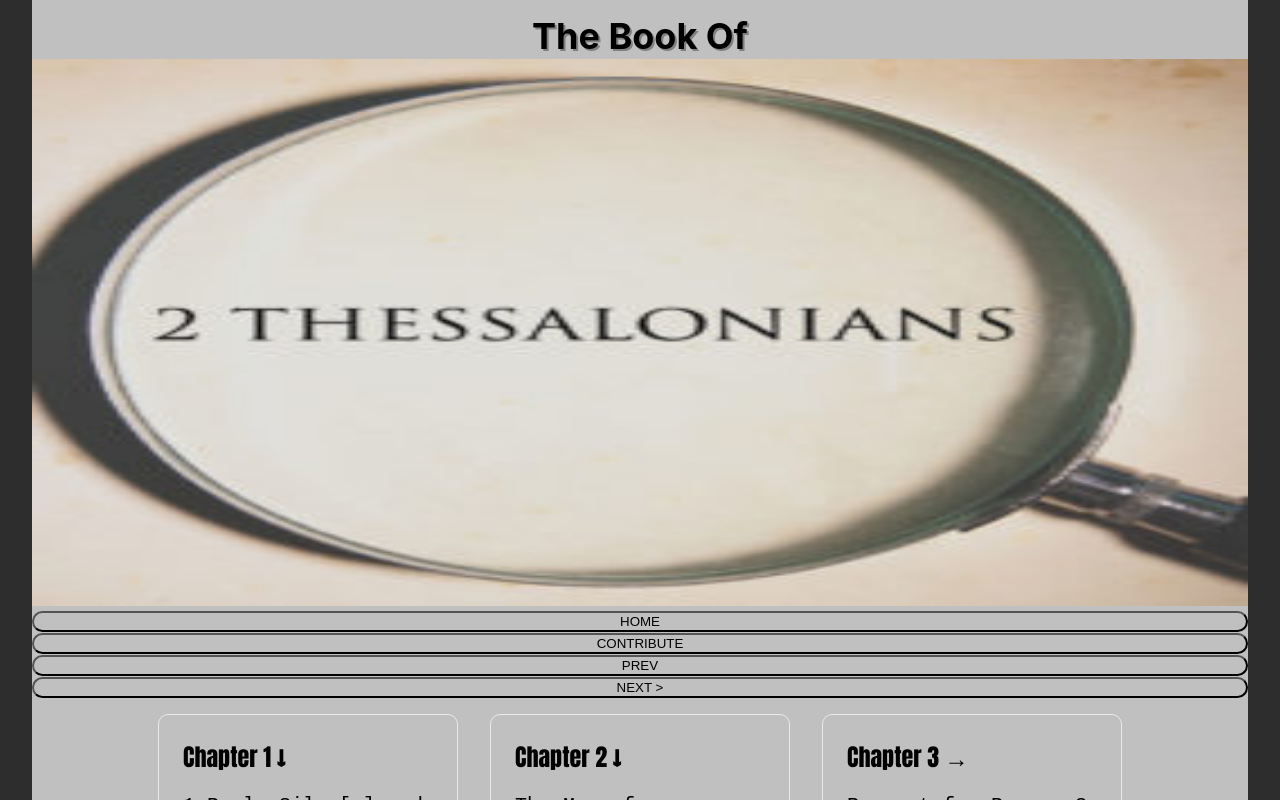
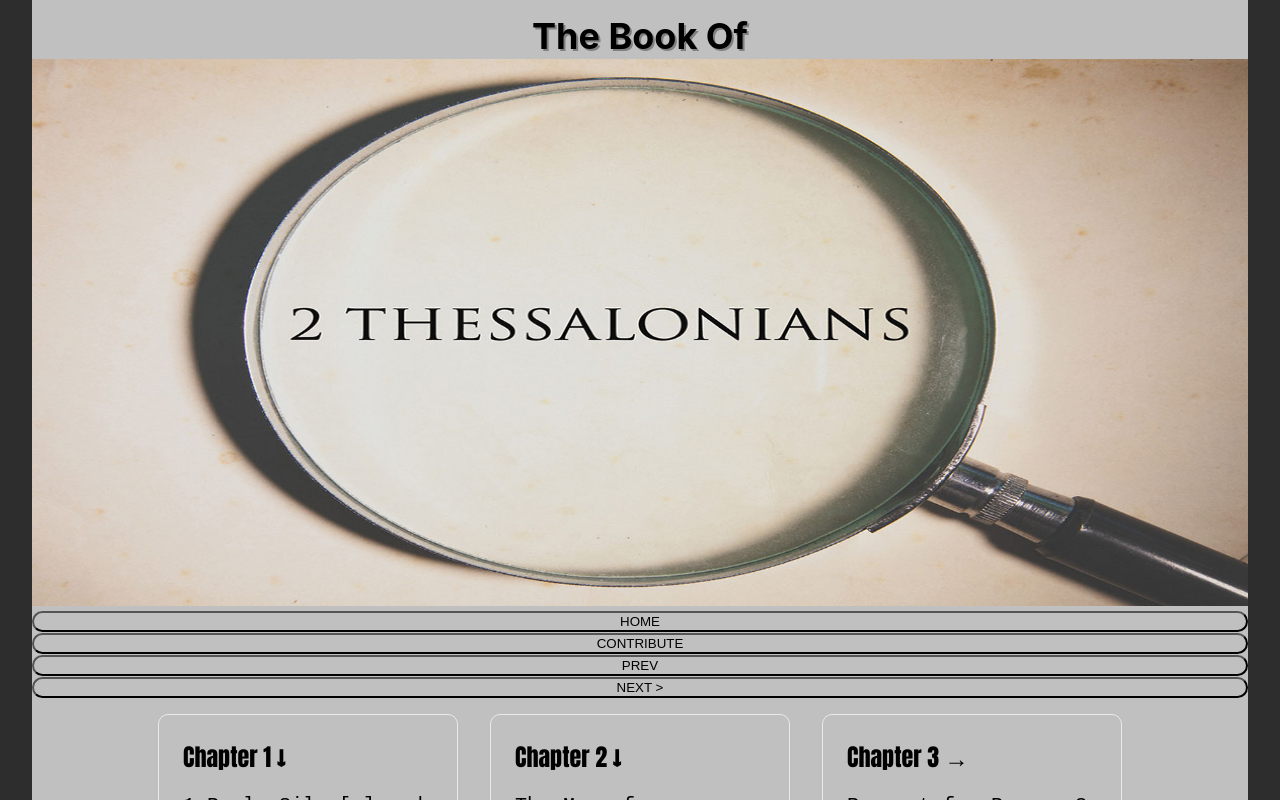
Before and after one commit to jnutt367/salvation-guide, a Next.js app: page / in a window 1280 px wide. Shown: the top 800 px of the page. Built offline with nearby package versions, Linux system fonts and the light colour scheme.

Commit message:
Update index.js
2_Thessalonians (1).jpg

```diff
--- a/pages/index.js
+++ b/pages/index.js
@@ -19,7 +19,7 @@ export default function Home() {
         </h1>
           <div className={styles.hero}>
        <Image
-                                src="/2_Thessalonians-270x250.jpg"
+                                src="/2_Thessalonians (1).jpg"
                                 alt="Jesus teaching"
                                 height={900}
                                 width={2000}
```
